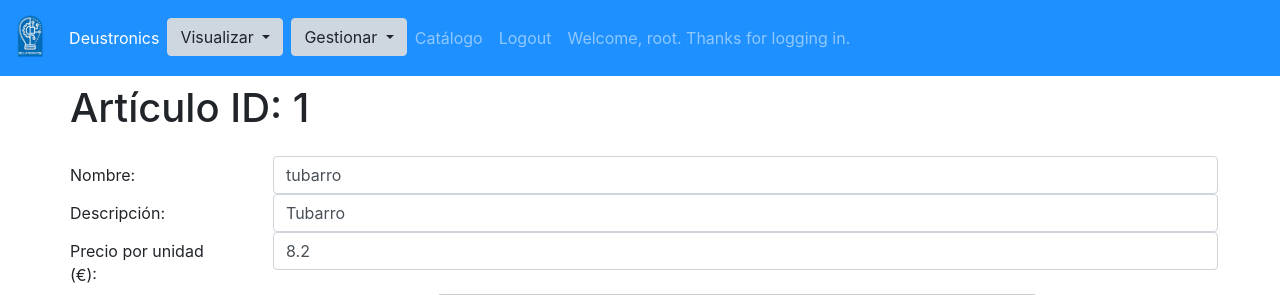
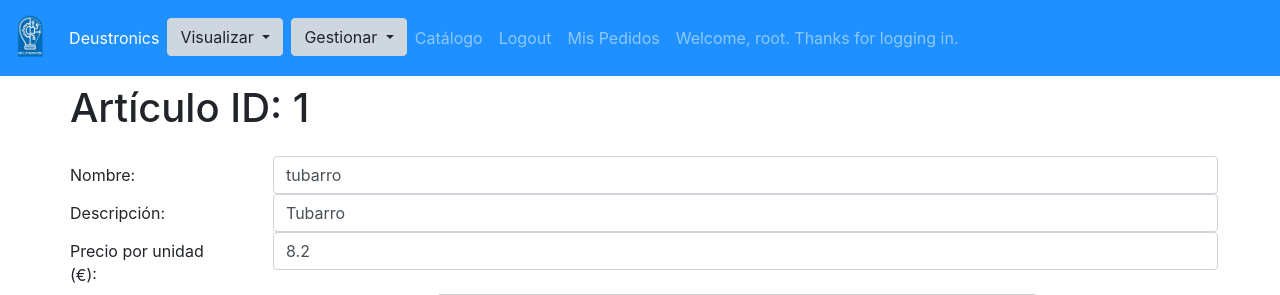
Before and after one commit to RubenDominguezTilve/DEUSTRONICS, a Django app: page /catalogo/1/ in a window 1280 px wide. Shown: the top 295 px of the page. Run offline with Django 3.2, Linux system fonts and the light colour scheme; a user stored in the database is signed in; data comes from the database, SQL or seed files in the repository; grey boxes labelled with a size stand in for pictures from a placeholder-image service; some libraries are stand-ins or nearby versions.

Commit message:
mis pedidos arregladso

```diff
--- a/app/templates/base.html
+++ b/app/templates/base.html
@@ -63,7 +63,7 @@
         </div>
         <a class="nav-item nav-link" href="{%url 'catalogo_lista' %}">Catálogo</a>
         <a class="nav-item nav-link" href="{%url 'logout' %}">Logout</a>
-
+        <a class="nav-item nav-link" href="{%url 'mis_pedidos' %}">Mis Pedidos</a>
 
 {% if user.is_authenticated %}
 <span class="nav-item nav-link">Welcome, {{ user.get_username }}. Thanks for logging in.</span>
--- a/app/urls.py
+++ b/app/urls.py
@@ -16,7 +16,7 @@ urlpatterns = [
     path('pedidos/', login_required(views.PedidoListView.as_view()), name='pedido_lista'),
     path('pedido/<int:pk>/', login_required(views.PedidoDetailView.as_view()), name='pedido_detalle'),
     path('pedido/create/', login_required(views.crear_pedido), name='pedido_create'),
-    #path('misPedidos/', login_required(views.misPedidos), name='mis_pedidos'),
+    path('misPedidos/', login_required(views.mis_pedidos), name='mis_pedidos'),
     #Procesos
     path('procesos/', login_required(views.ProcesoListView.as_view()), name='proceso_lista'),
     path('proceso/<int:pk>/', login_required(views.ProcesoDetailView.as_view()),name='proceso_detalle'),
--- a/app/views.py
+++ b/app/views.py
@@ -153,9 +153,9 @@ def crear_pedido(req):
     return redirect('catalogo_lista')
     #obj = Class.objects.get(pk=this_object_id)
 def mis_pedidos(req):
-    pedidos=Pedido.object.filter(getLoggedCliente(req))
+    pedidos=Pedido.objects.filter(cliente=getLoggedCliente(req).id)
     context={'pedidos':pedidos}
-    return render(req,'pedidos_lista.html',context)
+    return render(req,'pedido_lista.html',context)
 class ProcesoListView(ListView):
     model = Proceso
     template_name = 'proceso_lista.html'
```
